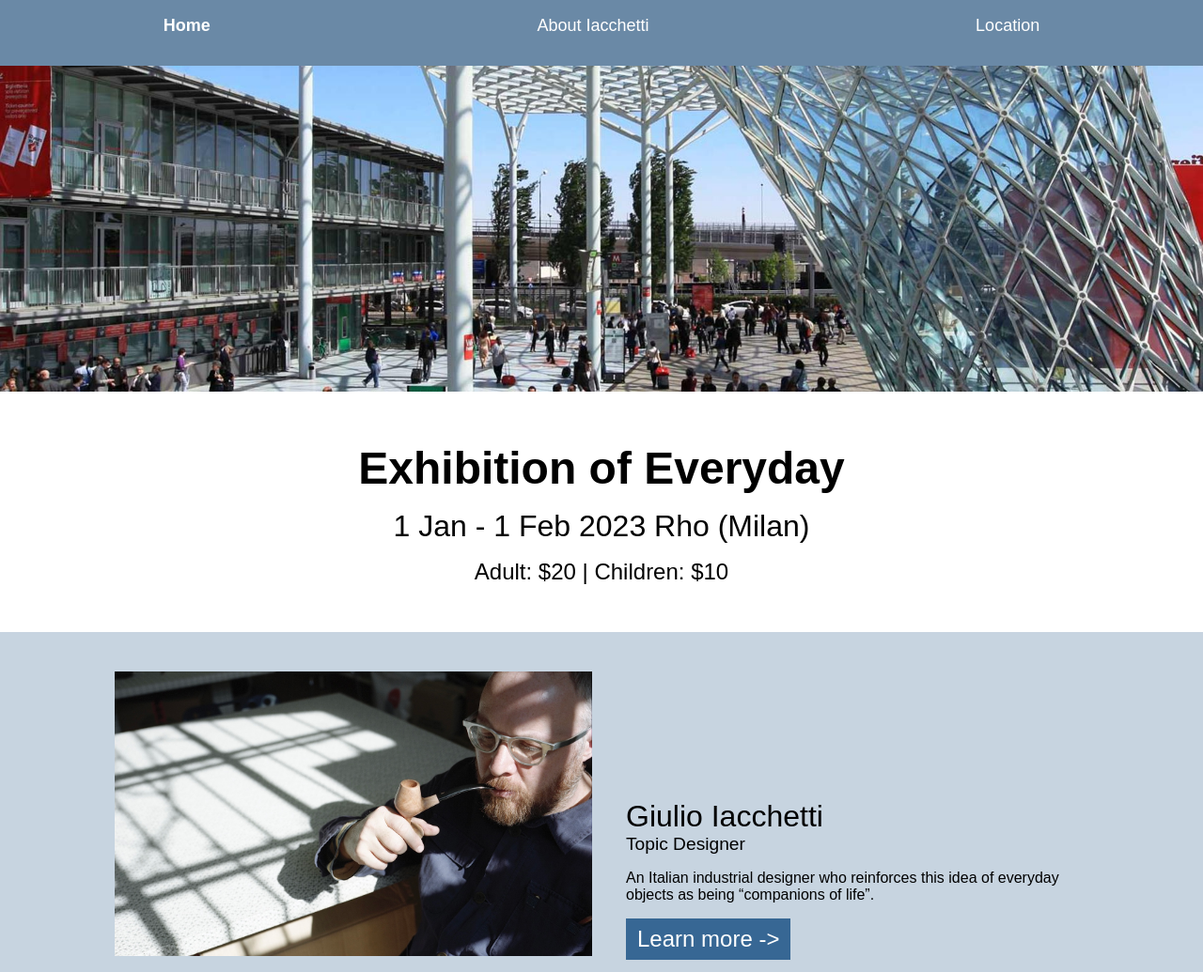
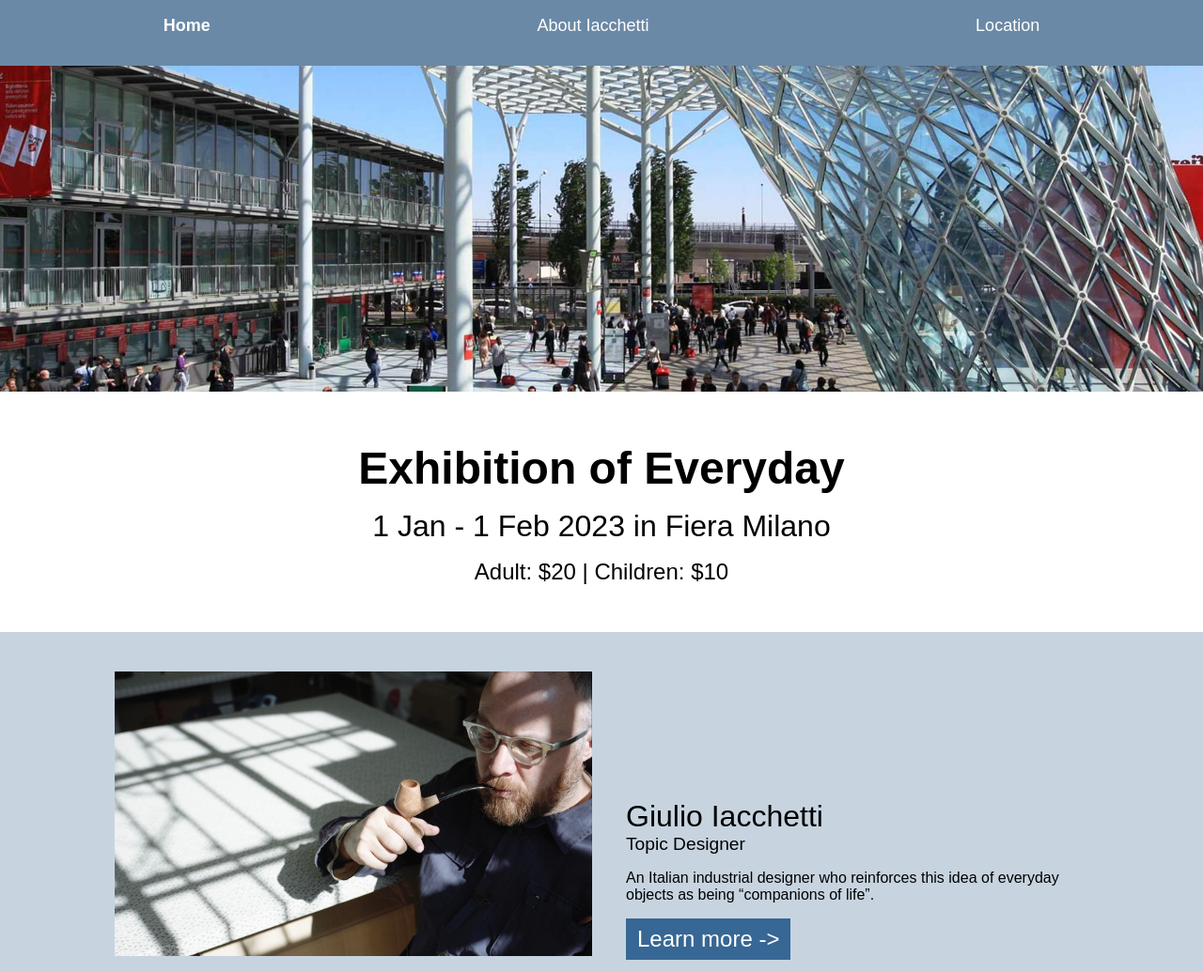
Before and after one commit to ala259/finalproj, a plain HTML site: page index.html in a window 1280 px wide. Shown: the top 1035 px of the page at 94% size. Drawn offline with Linux system fonts and the light colour scheme.

Commit message:
Update index.html

```diff
--- a/index.html
+++ b/index.html
@@ -41,7 +41,7 @@
 
 
 			<h1><strong>Exhibition of Everyday</strong></h1>
-			<h2>1 Jan - 1 Feb 2023 Rho (Milan)</h2>
+			<h2>1 Jan - 1 Feb 2023 in Fiera Milano</h2>
 			<h3>Adult: $20 | Children: $10</h3>
 
 		</div>
```
